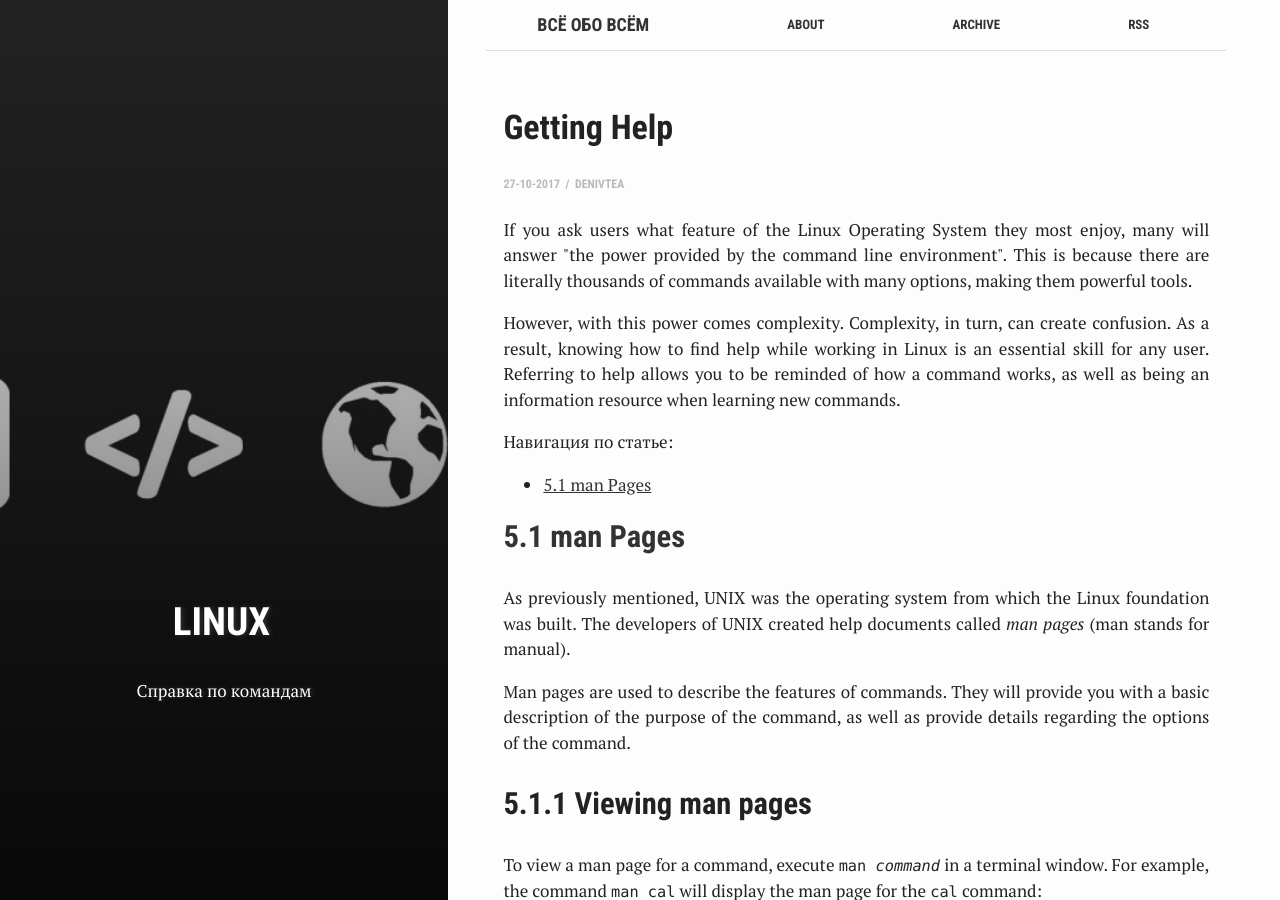
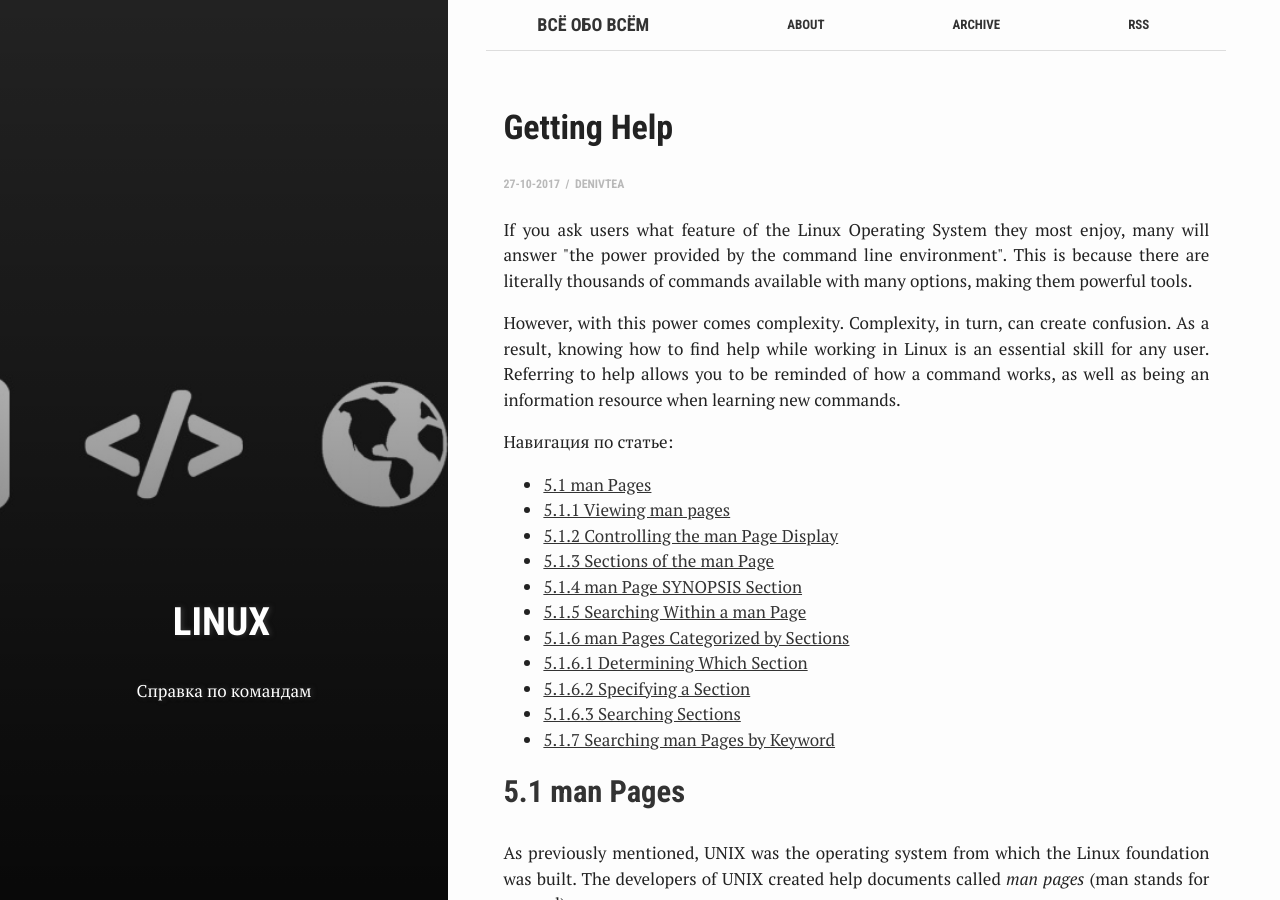
Before and after one commit to ghostmorgan/ghostmorgan.github.io, a Jekyll site: the page built from _posts/2017-10-28-getting_help.md, in a window 1280 px wide and 900 px high. Built offline with Jekyll 4.4.1, drawn with Linux system fonts in a browser that asks for light colours; nearby versions of some CDN libraries; comment, search, counter and statistics services are not loaded.

Commit message:
Update 2017-10-28-getting_help.md

```diff
--- a/_posts/2017-10-28-getting_help.md
+++ b/_posts/2017-10-28-getting_help.md
@@ -16,14 +16,24 @@ author: DenIvTea
 
 Навигация по статье:
 
-* <a href="#pookie">5.1 man Pages</a>
+* <a href="#1">5.1 man Pages</a>
+* <a href="#2">5.1.1 Viewing man pages</a>
+* <a href="#3">5.1.2 Controlling the man Page Display</a>
+* <a href="#4">5.1.3 Sections of the man Page</a>
+* <a href="#5">5.1.4 man Page SYNOPSIS Section</a>
+* <a href="#6">5.1.5 Searching Within a man Page</a>
+* <a href="#7">5.1.6 man Pages Categorized by Sections</a>
+* <a href="#8">5.1.6.1 Determining Which Section</a>
+* <a href="#9">5.1.6.2 Specifying a Section</a>
+* <a href="#10">5.1.6.3 Searching Sections</a>
+* <a href="#11">5.1.7 Searching man Pages by Keyword</a>
 
-<h2><a name="pookie">5.1 man Pages</a></h2>
+<h2><a name="1">5.1 man Pages</a></h2>
 <p>As previously mentioned, UNIX was the operating system from which the Linux foundation was built.  The developers of UNIX created help documents called <var>man pages</var> (man stands for manual).</p>
 
 <p>Man pages are used to describe the features of commands.  They will provide you with a basic description of the purpose of the command, as well as provide details regarding the options of the command.</p>
 
-<h2>5.1.1 Viewing man pages</h2>
+<h2><a name="2">5.1.1 Viewing man pages</a></h2>
 <p>To view a man page for a command, execute <code class="input">man <var>command</var></code> in a terminal window.  For example, the command <code>man cal</code> will display the man page for the <code>cal</code> command:</p>
 
 <pre class="content_terminal">CAL(1)                    BSD General Commands Manual             CAL(1)
@@ -128,7 +138,7 @@ HELP -- Press RETURN for more, or q when done</pre>
 </tbody>
 </table>
 
-<h2>5.1.3 Sections of the man Page</h2>
+<h2><a name="#4">5.1.3 Sections of the man Page</a></h2>
 <p>Man pages are broken into sections.  Each section is designed to provide specific information about a command.  While there are common sections that you will see in most man pages, some developers also create sections that you will only see in a specific man page.</p>
 
 <p>The following table describes some of the more common sections that you will find in man pages:</p>
@@ -178,7 +188,7 @@ HELP -- Press RETURN for more, or q when done</pre>
 </tbody>
 </table>
 
-<h2>5.1.4 man Page SYNOPSIS Section</h2>
+<h2><a name="#5">5.1.4 man Page SYNOPSIS Section</a></h2>
 <p>The <code class="console">SYNOPSIS</code> section of a man page can be difficult to understand, but is very important because it provides a concise example of how to use the command.  For example, consider the <code class="console">SYNOPSIS</code> of the man page for the <code>cal</code> command:</p>
 
 
@@ -203,14 +213,14 @@ HELP -- Press RETURN for more, or q when done</pre>
 
 <p>Additionally the <code class="console">[-u|--utc|--universal]</code> notation means that you can either use the <code class="console">-u</code> option or the <code class="console">--utc</code> option or the <code class="console">--universal </code>option.  Typically this means that all three options really do the same thing, but sometimes this format (use of the <code class="console">|</code> character) is used to indicate that the options can't be used in combination, like a logical “or".</p>
 
-<h2>5.1.5 Searching Within a man Page</h2>
+<h2><a name="#6">5.1.5 Searching Within a man Page</a></h2>
 <p>In order to search a man page for a term, press the <code class="console">/</code> and type the term followed by the <strong>Enter</strong> key.  The program will search from the current location down towards the bottom of the page to try to locate and highlight the term. </p>
 
 <p>If the term is not found, or you have reached the end of the matches, then the program will report <code class="console">Pattern not found (press Return)</code>.  If a match is found and you want to move to the next match of the term, press <strong>n</strong>.  To return to a previous match of the term, press <strong>N</strong>.</p>
 
 <div class="content-image "><img alt="" class="img-responsive" src="https://ndg-content-dev.s3.amazonaws.com/media/images/5.3.5_1.png"></div>
 
-<h2>5.1.6 man Pages Categorized by Sections</h2>
+<h2><a name="#7">5.1.6 man Pages Categorized by Sections</a></h2>
 <p>Until now, we have been displaying man pages for commands.  However, sometimes configuration files also have man pages.  Configuration files (sometimes called system files) contain information that is used to store information about the Operating System or services.</p>
 
 <p>Additionally, there are several different types of commands (user commands, system commands, and administration commands) as well as other features that require documentation, such as libraries and Kernel components.</p>
@@ -240,14 +250,14 @@ HELP -- Press RETURN for more, or q when done</pre>
 No manual entry for zed
 <strong><span class="ansi-green">sysadmin@localhost</span>:<span class="ansi-blue">~</span>$</strong></pre>
 
-<h2>5.1.6.1 Determining Which Section</h2>
+<h2><a name="#8">5.1.6.1 Determining Which Section</a></h2>
 <p>To determine which section a specific man page belongs to, look at the numeric value on the first line of the output of the man page.  For example, if you execute the command <code>man cal</code>, you will see that the <code>cal</code> command belongs to the first section of man pages:</p>
 
 
 
 <pre class="content_terminal">CAL<span class="attention"><span class="ansi-red">(1)</span></span>                    BSD General Commands Manual             CAL(1)</pre>
 
-<h2>5.1.6.2 Specifying a Section</h2>
+<h2><a name="#9">5.1.6.2 Specifying a Section</a></h2>
 <p>In some cases you will need to specify the section in order to display the correct man page.  This is necessary because sometimes there will be man pages with the same name in different sections.</p>
 
 <p>For example, there is a command called <code>passwd</code>that allows you to change your password.  There is also a file called <code class="console">passwd</code>that stores account information.  Both the command and the file have a man page.</p>
@@ -261,7 +271,7 @@ No manual entry for zed
 
 <pre class="content_terminal">PASSWD<span class="attention"><span class="ansi-red">(5)</span></span>                File Formats and Conversions          PASSWD(5)</pre>
 
-<h2>5.1.6.3 Searching Sections</h2>
+<h2><a name="#10">5.1.6.3 Searching Sections</a></h2>
 <p>Sometimes it isn't clear what section a man page is stored in.  In cases like this, you can search for a man page by name.</p>
 
 <p>The <code>-f</code> option to the man command will display man pages that match, or partially match, a specific name and provide a brief description of each man page:</p>
@@ -275,7 +285,7 @@ passwd (1ssl)        - compute password hashes
 
 <p>Note that on most Linux distributions, the <code>whatis</code> command does the same thing as <code>man -f.</code>  On those distributions, both will produce the same output.</p>
 
-<h2>5.1.7 Searching man Pages by Keyword</h2>
+<h2><a name="#11">5.1.7 Searching man Pages by Keyword</a></h2>
 <p>Unfortunately, you won't always remember the exact name of the man page that you want to view.  In these cases you can search for man pages that match a keyword by using the <code>-k</code> option to the <code>man</code> command.</p>
 
 For example, what if you knew you wanted a man page that displays how to change your password, but you didn't remember the exact name?  You could run the command <code>man -k password</code>:
```
